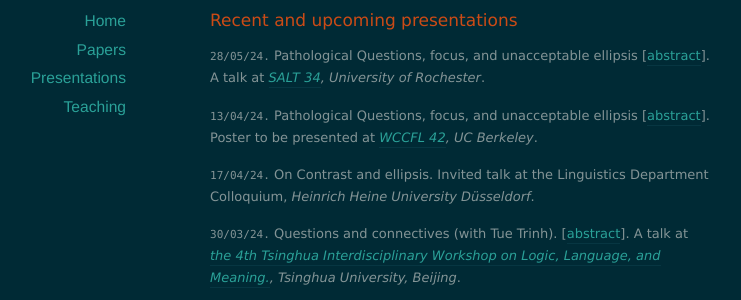
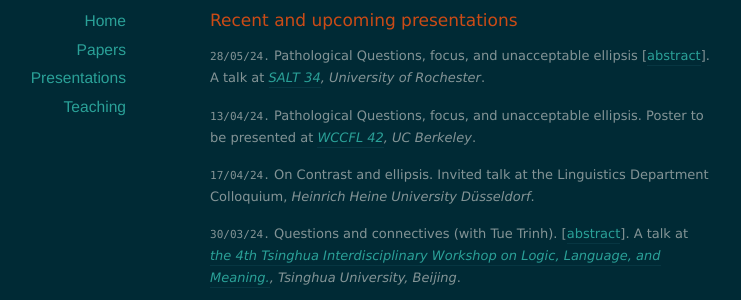
Before and after one commit to itaibassi/itaibassi.github.io, a Jekyll site: the page built from presentations/index.markdown, in a window 1280 px wide. Shown: the part 164-464 px from the top of the page, without its empty margins (180-921 px from the left). Built offline with Jekyll 4.4.1, drawn with Linux system fonts in a browser that asks for light colours; nearby versions of some CDN libraries.

Commit message:
Update index.markdown

```diff
--- a/presentations/index.markdown
+++ b/presentations/index.markdown
@@ -13,8 +13,8 @@ title: Recent Presentations
 `28/05/24.`  Pathological Questions, focus, and unacceptable ellipsis
 [[abstract](https://www.dropbox.com/scl/fi/stuv4sw35ss78xlmhmeu6/Abstract-Pathological-Questions-focus-and-unacceptable-ellipsis.pdf?rlkey=t2tnh0ifvb9l17vdja8s6irbs&dl=0)]. A talk at *[SALT 34](https://saltconf.github.io/salt34), University of Rochester*.
 
-`13/04/24.`  Pathological Questions, focus, and unacceptable ellipsis
-[[abstract](https://www.dropbox.com/scl/fi/stuv4sw35ss78xlmhmeu6/Abstract-Pathological-Questions-focus-and-unacceptable-ellipsis.pdf?rlkey=t2tnh0ifvb9l17vdja8s6irbs&dl=0)]. Poster to be presented at *[WCCFL 42](https://www.wccfl42.com/home), UC Berkeley*.
+`13/04/24.`  Pathological Questions, focus, and unacceptable ellipsis.
+ Poster to be presented at *[WCCFL 42](https://www.wccfl42.com/home), UC Berkeley*.
 
 `17/04/24.`  On Contrast and ellipsis. Invited talk at the Linguistics Department Colloquium, *Heinrich Heine University Düsseldorf*.
 
```
